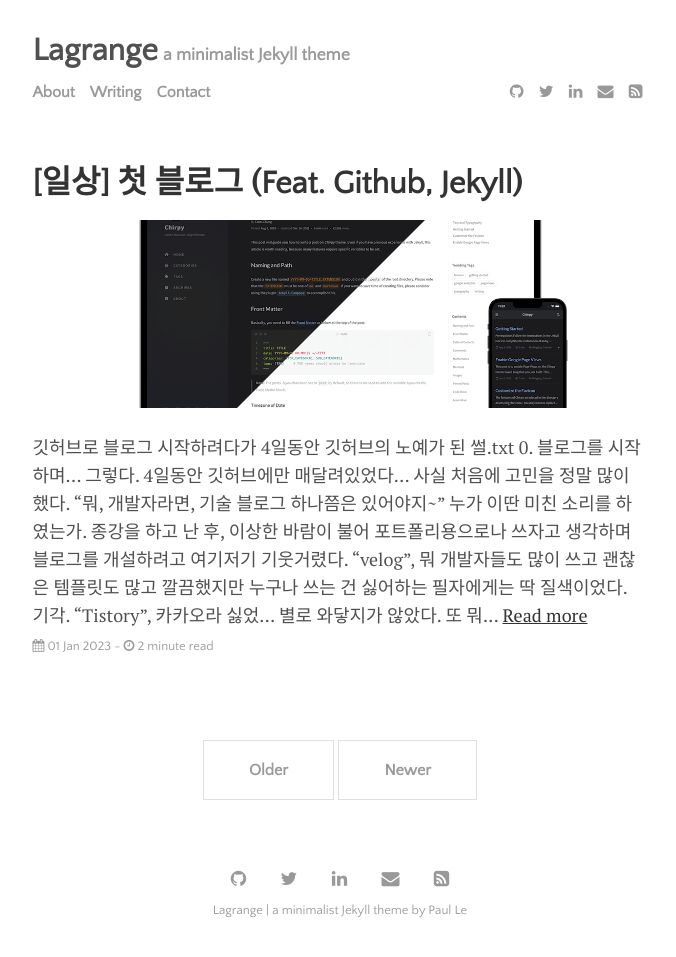
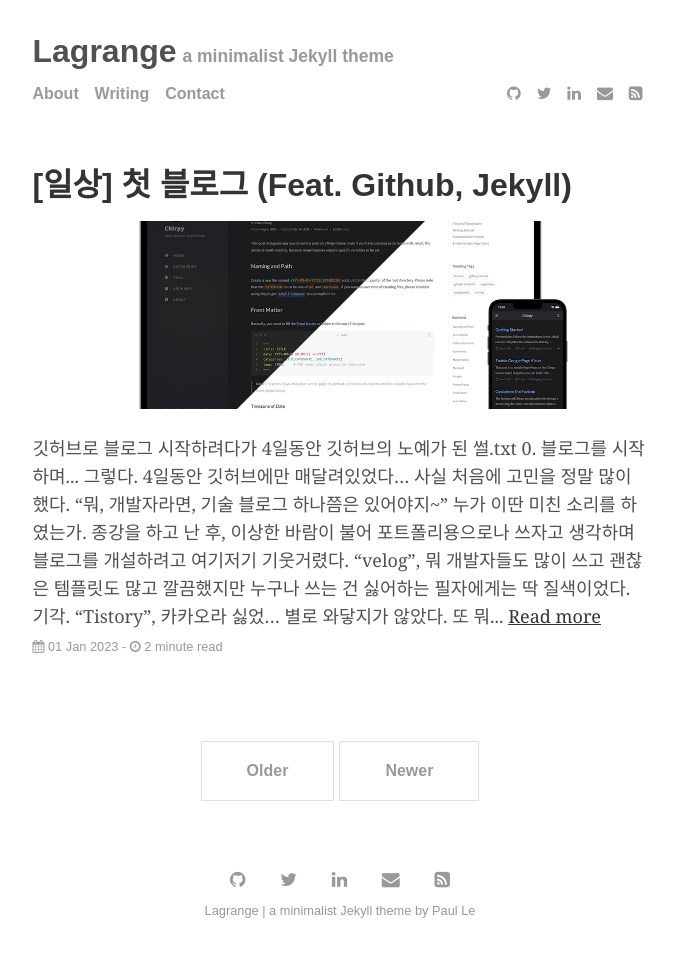
Before and after one commit to IIIBreakeRIII/IIIBreakeRIII.github.io, a Jekyll site: the page built from index.html, in a window 1280 px wide. Shown: the whole page, without its empty margins (300-976 px from the left). Built offline with Jekyll 4.4.1, drawn with Linux system fonts in a browser that asks for light colours; some web fonts are replaced; the list of posts is cut into pages by our own code.

Commit message:
Edit Fonts

```diff
--- a/assets/css/main.scss
+++ b/assets/css/main.scss
@@ -1,8 +1,10 @@
 ---
 ---
 
-$sans-serif-font-family: "Quattrocento Sans", sans-serif;
-$serif-font-family:      "PT Serif", Georgia, "Times New Roman", serif;
+@import url('https://fonts.googleapis.com/css2?family=IBM+Plex+Sans+KR:wght@200;600&display=swap');
+
+$sans-serif-font-family: "IBM Plex Sans KR", sans-serif;
+$serif-font-family:      "IBM Plex Sans KR", Georgia, "IBM Plex Sans KR", serif;
 $code-font-family:       "Source Code Pro", monospace;
 
 $body-color:             #505050;
```
